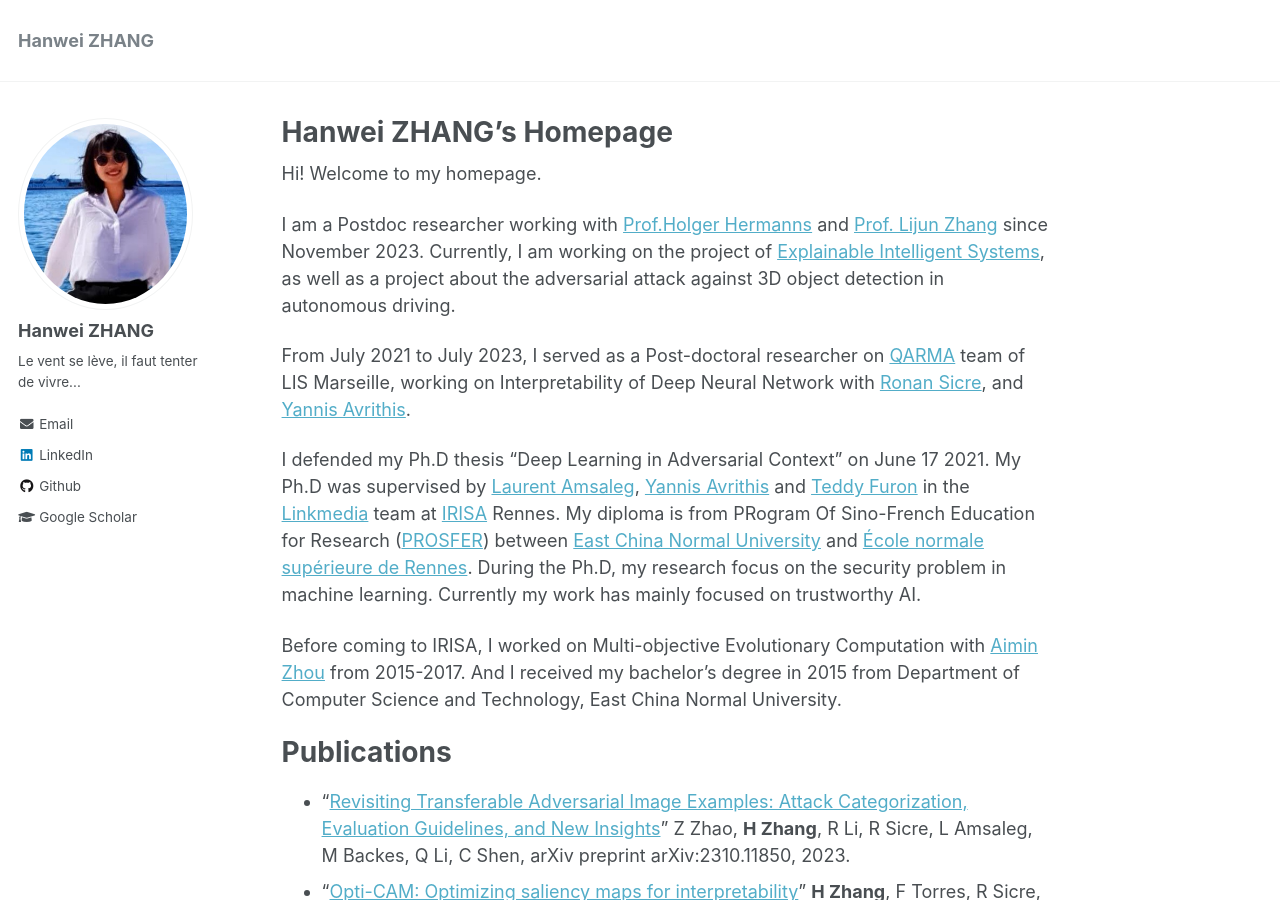
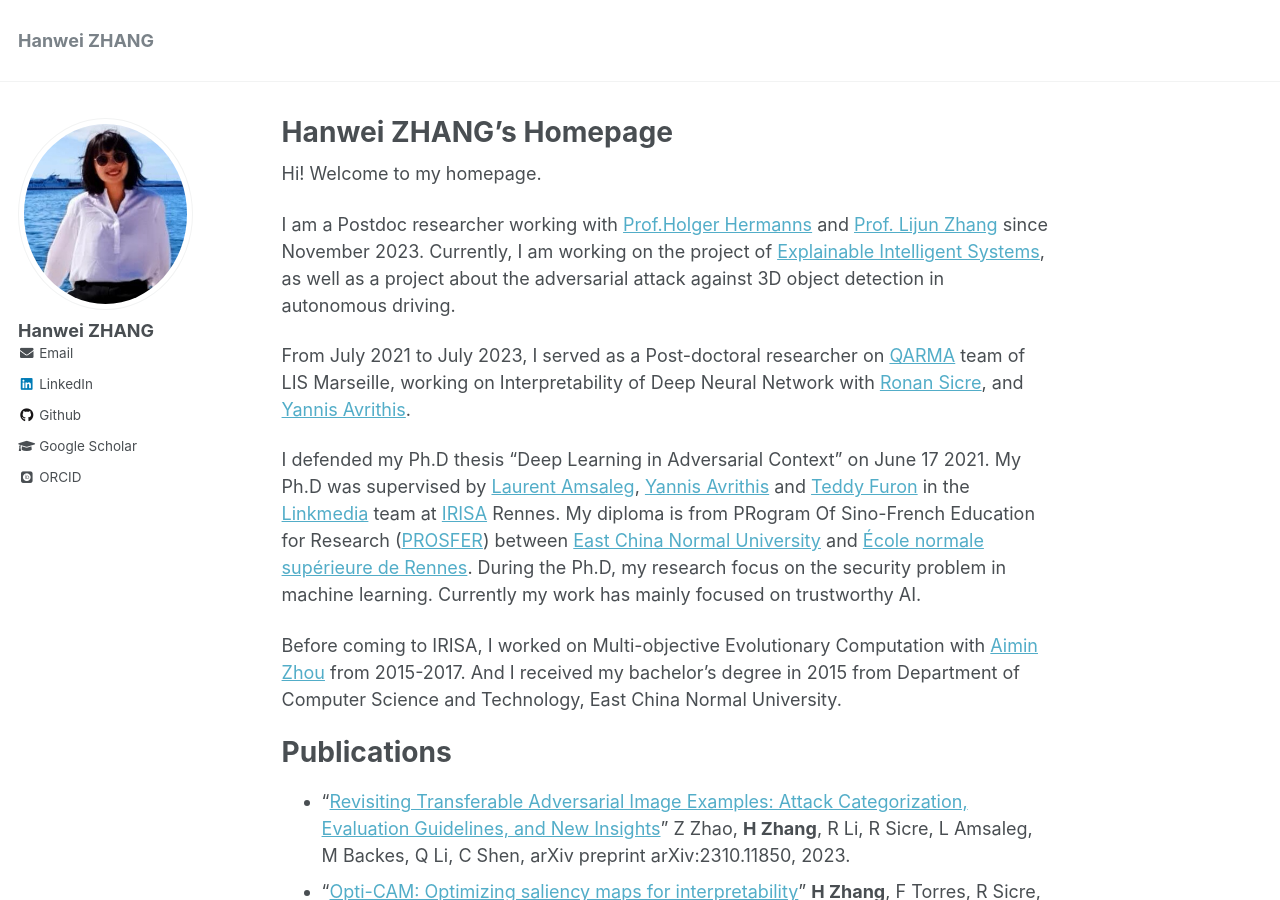
Before and after one commit to hanwei0912/hanwei0912.github.io, a Jekyll site: the page built from _pages/about.md, in a window 1280 px wide and 900 px high. Built offline with Jekyll 4.4.1, drawn with Linux system fonts in a browser that asks for light colours; some web fonts are replaced.

Commit message:
Update _config.yml

```diff
--- a/_config.yml
+++ b/_config.yml
@@ -82,7 +82,7 @@ analytics:
 author:
   name             : "Hanwei ZHANG"
   avatar           : "profile.jpg"
-  bio              : "Le vent se lève, il faut tenter de vivre..."
+  bio              : # "Le vent se lève, il faut tenter de vivre..."
   location         :
   employer         :
   pubmed           :
@@ -103,7 +103,7 @@ author:
   impactstory      : #"https://profiles.impactstory.org/u/xxxx-xxxx-xxxx-xxxx"
   lastfm           :
   linkedin         : "hanwei-zhang-247a29157"
-  orcid            : #"http://orcid.org/yourorcidurl"
+  orcid            : "http://orcid.org/my-orcid?orcid=0000-0002-9690-6952"
   pinterest        :
   soundcloud       :
   stackoverflow    : # http://stackoverflow.com/users/123456/username
```
